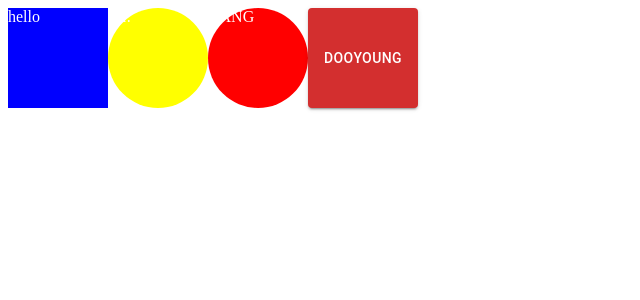
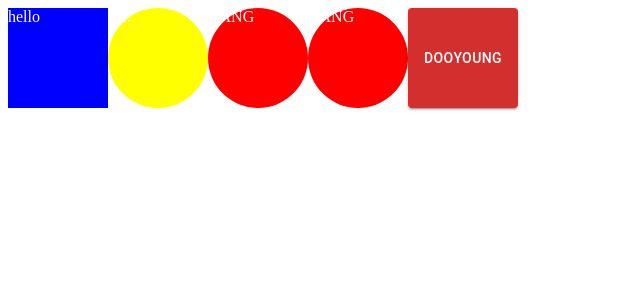
Before and after one commit to eno20/react-study, a React (Vite) app: page / in a window 1280 px wide. Shown: the top 300 px of the page, without its empty margins (0-640 px from the left). Built offline with nearby package versions, Linux system fonts and the light colour scheme.

Commit message:
add circle component

```diff
--- a/src/App.tsx
+++ b/src/App.tsx
@@ -33,6 +33,9 @@ function App() {
       <Circle bgcolor="red">
         <Text>KANG</Text>
       </Circle>
+      <Circle bgcolor="red">
+        <Text>KANG</Text>
+      </Circle>
       <Button variant="contained" color="error">
         DOOYOUNG
       </Button>
```
